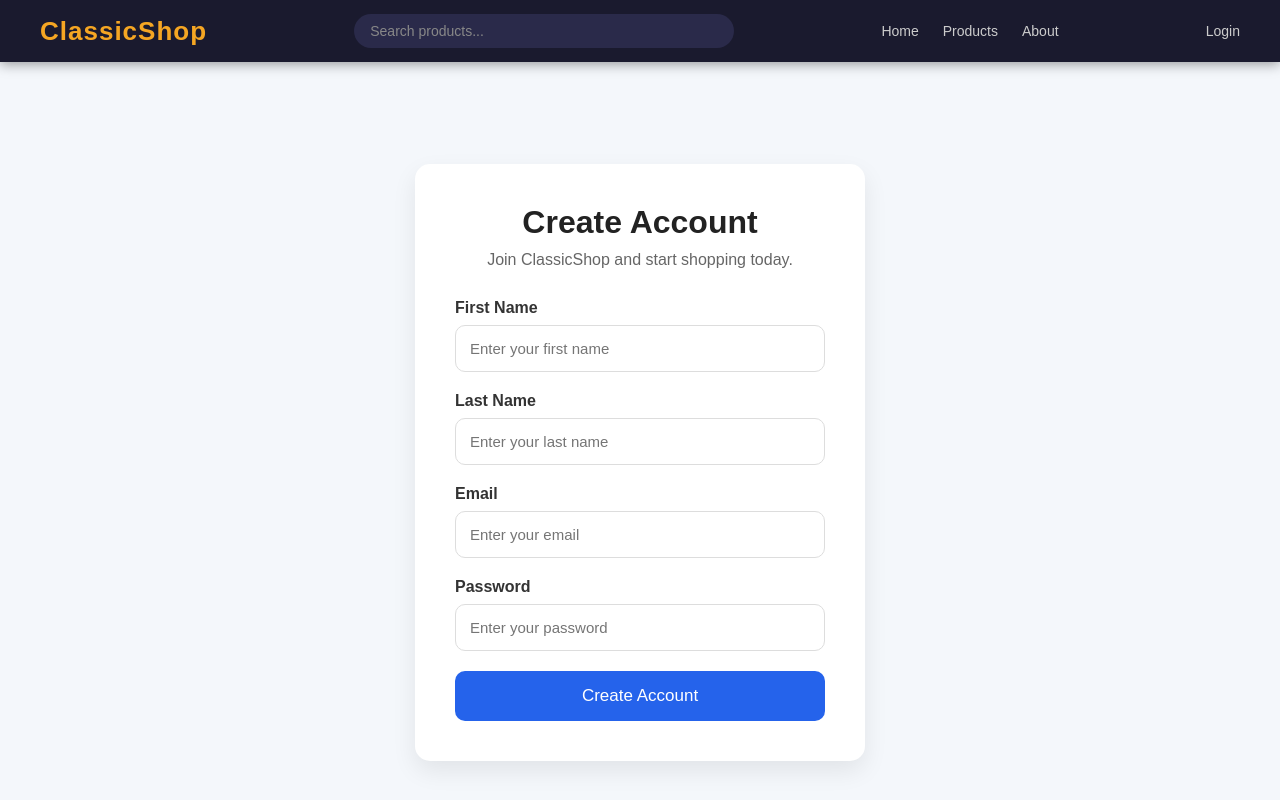
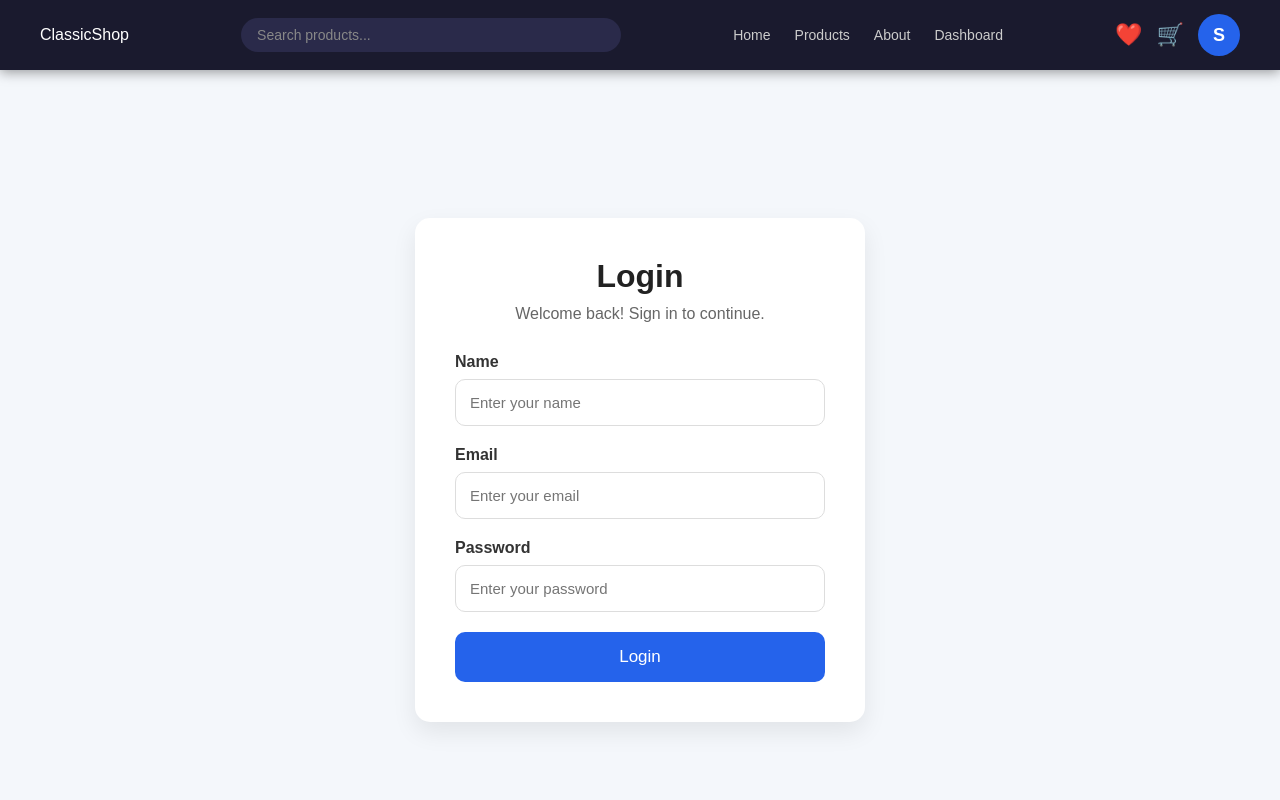
Before and after one commit to Chanchala7654321/ClassicShop, a React (Vite) app: page /login in a window 1280 px wide. Shown: the top 800 px of the page. Built offline with nearby package versions, Linux system fonts and the light colour scheme; sample sign-in values are in the browser's storage.

Commit message:
Implement authentication and role-based navigation

```diff
--- a/src/admin/Dashboard.jsx
+++ b/src/admin/Dashboard.jsx
@@ -1,9 +1,12 @@
 import Sidebar from "../components/admin/Sidebar";
 import DashboardCards from "../components/admin/DashboardCards";
 import "./Dashboard.css";
+import Navbar from "../components/common/Navbar";
 
 function Dashboard() {
   return (
+    <>
+      <Navbar />
       <div className="dashboard">
         <Sidebar />
 
@@ -13,6 +16,7 @@ function Dashboard() {
           <DashboardCards />
         </div>
       </div>
+    </>
   );
 }
 
--- /dev/null
+++ b/src/api/authService.js
@@ -0,0 +1,13 @@
+import api from "../api/api";
+
+export const loginUser = async (email, password) => {
+  const response = await api.get("/users");
+
+  const user = response.data.find(
+    (u) =>
+      u.email === email &&
+      u.password === password
+  );
+
+  return user || null;
+};
--- a/src/components/common/Navbar.css
+++ b/src/components/common/Navbar.css
@@ -121,3 +121,73 @@
   background: #e09515;
   transform: scale(1.04);
 }
+
+
+
+.profile-wrapper {
+  position: relative;
+}
+
+.avatar {
+  width: 42px;
+  height: 42px;
+  border-radius: 50%;
+  background: #2563eb;
+  color: white;
+  display: flex;
+  justify-content: center;
+  align-items: center;
+  cursor: pointer;
+  font-weight: bold;
+  font-size: 18px;
+}
+
+.profile-menu {
+  position: absolute;
+  right: 0;
+  top: 52px;
+  width: 220px;
+  background: white;
+  border-radius: 10px;
+  box-shadow: 0 5px 18px rgba(0, 0, 0, 0.15);
+  padding: 15px;
+  z-index: 100;
+}
+
+.profile-menu h4 {
+  margin: 0;
+}
+
+.profile-menu p {
+  margin: 5px 0 10px;
+  color: gray;
+  font-size: 14px;
+}
+
+.profile-menu hr {
+  margin: 10px 0;
+}
+
+.profile-menu a,
+.profile-menu button {
+  display: block;
+  width: 100%;
+  text-align: left;
+  padding: 10px 0;
+  background: none;
+  border: none;
+  color: #333;
+  text-decoration: none;
+  cursor: pointer;
+  font-size: 15px;
+}
+
+.profile-menu a:hover,
+.profile-menu button:hover {
+  color: #2563eb;
+}
+
+.icon {
+  font-size: 22px;
+  text-decoration: none;
+}
--- a/src/components/common/Navbar.jsx
+++ b/src/components/common/Navbar.jsx
@@ -1,14 +1,25 @@
-import { Link, Outlet } from "react-router-dom";
-import Footer from "./Footer";
+import { Link, useNavigate } from "react-router-dom";
+import { useAuth } from "../../context/AuthContext";
+import { useState } from "react";
 import "./Navbar.css";
 
 function Navbar() {
+  const { user, logout } = useAuth();
+  const navigate = useNavigate();
+
+  const [showMenu, setShowMenu] = useState(false);
+
+  const handleLogout = () => {
+    logout();
+    setShowMenu(false);
+    navigate("/");
+  };
+
   return (
-    <>
     <nav className="navbar">
       {/* Logo */}
       <div className="logo">
-          <span>ClassicShop</span>
+        ClassicShop
       </div>
 
       {/* Search */}
@@ -18,27 +29,90 @@ function Navbar() {
         className="search"
       />
 
-        {/* Nav Links */}
+      {/* Navigation */}
       <ul className="nav-links">
-          <li><Link to="/">Home</Link></li>
-          <li><Link to="/products">Products</Link></li>
-          {/* <li><Link to="/categories">Categories</Link></li> */}
-          <li><Link to="/about">About</Link></li>
+        <li>
+          <Link to="/">Home</Link>
+        </li>
 
+        <li>
+          <Link to="/products">Products</Link>
+        </li>
+
+        <li>
+          <Link to="/about">About</Link>
+        </li>
+
+        {user?.role === "admin" && (
+          <li>
+            <Link to="/admin">Dashboard</Link>
+          </li>
+        )}
       </ul>
 
-        {/* Right Side: Cart + Auth */}
+      {/* Right Side */}
       <div className="nav-right">
-          {/* <Link to="/cart" className="cart-icon" title="Cart">
-            🛒 <span className="cart-count">0</span>
-          </Link> */}
-          <Link to="/login" className="btn-login">Login</Link>
-          {/* <Link to="/signup" className="btn-signup">Signup</Link> */}
+        <Link to="/wishlist" className="icon">
+          ❤️
+        </Link>
+
+        <Link to="/cart" className="icon">
+          🛒
+        </Link>
+
+        {!user ? (
+          <Link to="/login" className="btn-login">
+            Login
+          </Link>
+        ) : (
+          <div className="profile-wrapper">
+            <div
+              className="avatar"
+              onClick={() => setShowMenu(!showMenu)}
+            >
+              {user.name.charAt(0).toUpperCase()}
+            </div>
+
+            {showMenu && (
+              <div className="profile-menu">
+                <h4>{user.name}</h4>
+
+                <p>{user.email}</p>
+
+                <hr />
+
+                <Link
+                  to="/profile"
+                  onClick={() => setShowMenu(false)}
+                >
+                  My Profile
+                </Link>
+
+                <Link
+                  to="/orders"
+                  onClick={() => setShowMenu(false)}
+                >
+                  My Orders
+                </Link>
+
+                {user.role === "admin" && (
+                  <Link
+                    to="/admin"
+                    onClick={() => setShowMenu(false)}
+                  >
+                    Admin Dashboard
+                  </Link>
+                )}
+
+                <button onClick={handleLogout}>
+                  Logout
+                </button>
+              </div>
+            )}
+          </div>
+        )}
       </div>
     </nav>
-
-
-    </>
   );
 }
 
--- /dev/null
+++ b/src/context/AuthContext.jsx
@@ -0,0 +1,41 @@
+import { createContext, useContext, useState, useEffect } from "react";
+
+const AuthContext = createContext();
+
+export function AuthProvider({ children }) {
+  const [user, setUser] = useState(null);
+
+  useEffect(() => {
+    const savedUser = localStorage.getItem("user");
+
+    if (savedUser) {
+      setUser(JSON.parse(savedUser));
+    }
+  }, []);
+
+  const login = (userData) => {
+    setUser(userData);
+    localStorage.setItem("user", JSON.stringify(userData));
+  };
+
+  const logout = () => {
+    setUser(null);
+    localStorage.removeItem("user");
+  };
+
+  return (
+    <AuthContext.Provider
+      value={{
+        user,
+        login,
+        logout,
+      }}
+    >
+      {children}
+    </AuthContext.Provider>
+  );
+}
+
+export function useAuth() {
+  return useContext(AuthContext);
+}
--- a/src/main.jsx
+++ b/src/main.jsx
@@ -1,9 +1,13 @@
 import { StrictMode } from "react";
 import { createRoot } from "react-dom/client";
+
 import App from "./App.jsx";
+import { AuthProvider } from "./context/AuthContext";
 
 createRoot(document.getElementById("root")).render(
   <StrictMode>
-    <App />
+    <AuthProvider>
+      <App />
+    </AuthProvider>
   </StrictMode>
 );
--- a/src/pages/Login.jsx
+++ b/src/pages/Login.jsx
@@ -1,28 +1,67 @@
+import { useState } from "react";
+import { useNavigate } from "react-router-dom";
+import { loginUser } from "../api/authService";
+import { useAuth } from "../context/AuthContext";
 import "./Login.css";
 
 function Login() {
+  const navigate = useNavigate();
+  const { login } = useAuth();
+
+  const [formData, setFormData] = useState({
+    name: "",
+    email: "",
+    password: "",
+  });
+
+  const [error, setError] = useState("");
+
+  const handleChange = (e) => {
+    setFormData({
+      ...formData,
+      [e.target.name]: e.target.value,
+    });
+  };
+
+  const handleSubmit = async (e) => {
+    e.preventDefault();
+
+    const user = await loginUser(
+      formData.email,
+      formData.password
+    );
+
+    if (!user) {
+      setError("Invalid Email or Password");
+      return;
+    }
+
+    login(user);
+
+    if (user.role === "admin") {
+      navigate("/admin");
+    } else {
+      navigate("/");
+    }
+  };
+
   return (
     <div className="login-container">
       <div className="login-card">
 
-        <h2>Create Account</h2>
-        <p>Join ClassicShop and start shopping today.</p>
+        <h2>Login</h2>
+        <p>Welcome back! Sign in to continue.</p>
 
-        <form>
+        <form onSubmit={handleSubmit}>
 
           <div className="input-group">
-            <label>First Name</label>
+            <label>Name</label>
             <input
               type="text"
-              placeholder="Enter your first name"
-            />
-          </div>
-
-          <div className="input-group">
-            <label>Last Name</label>
-            <input
-              type="text"
-              placeholder="Enter your last name"
+              name="name"
+              placeholder="Enter your name"
+              value={formData.name}
+              onChange={handleChange}
             />
           </div>
 
@@ -30,7 +69,11 @@ function Login() {
             <label>Email</label>
             <input
               type="email"
+              name="email"
               placeholder="Enter your email"
+              value={formData.email}
+              onChange={handleChange}
+              required
             />
           </div>
 
@@ -38,12 +81,18 @@ function Login() {
             <label>Password</label>
             <input
               type="password"
+              name="password"
               placeholder="Enter your password"
+              value={formData.password}
+              onChange={handleChange}
+              required
             />
           </div>
 
+          {error && <p className="error">{error}</p>}
+
           <button type="submit" className="login-btn">
-            Create Account
+            Login
           </button>
 
         </form>
--- /dev/null
+++ b/src/routes/AdminRoute.jsx
@@ -0,0 +1,18 @@
+import { Navigate } from "react-router-dom";
+import { useAuth } from "../context/AuthContext";
+
+function AdminRoute({ children }) {
+  const { user } = useAuth();
+
+  if (!user) {
+    return <Navigate to="/login" replace />;
+  }
+
+  if (user.role !== "admin") {
+    return <Navigate to="/" replace />;
+  }
+
+  return children;
+}
+
+export default AdminRoute;
--- /dev/null
+++ b/src/routes/ProtectedRoute.jsx
@@ -0,0 +1,14 @@
+import { Navigate } from "react-router-dom";
+import { useAuth } from "../context/AuthContext";
+
+function ProtectedRoute({ children }) {
+  const { user } = useAuth();
+
+  if (!user) {
+    return <Navigate to="/login" replace />;
+  }
+
+  return children;
+}
+
+export default ProtectedRoute;
```
Also changed, not shown: src/routes/AppRoutes.jsx (+70 -20 lines). Lines whose indentation alone changed are shown as unchanged.
